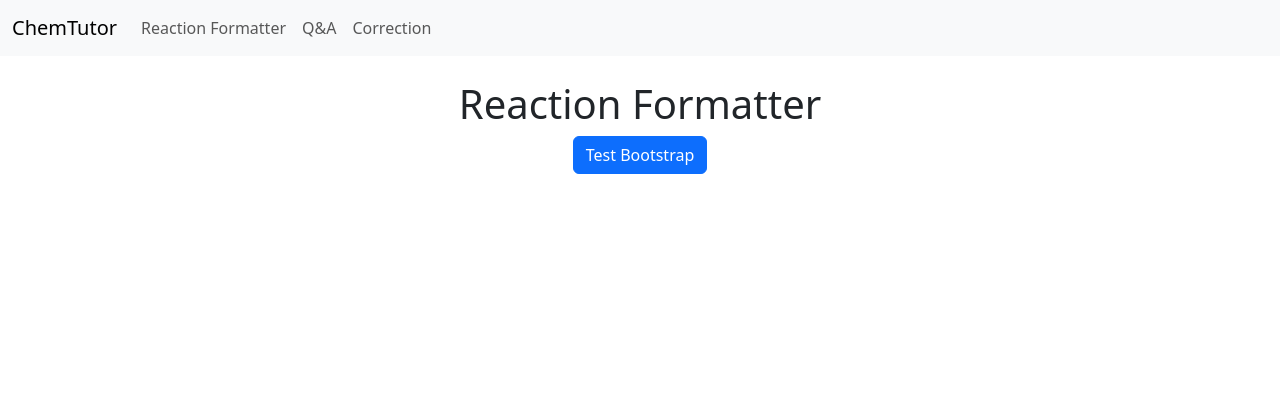
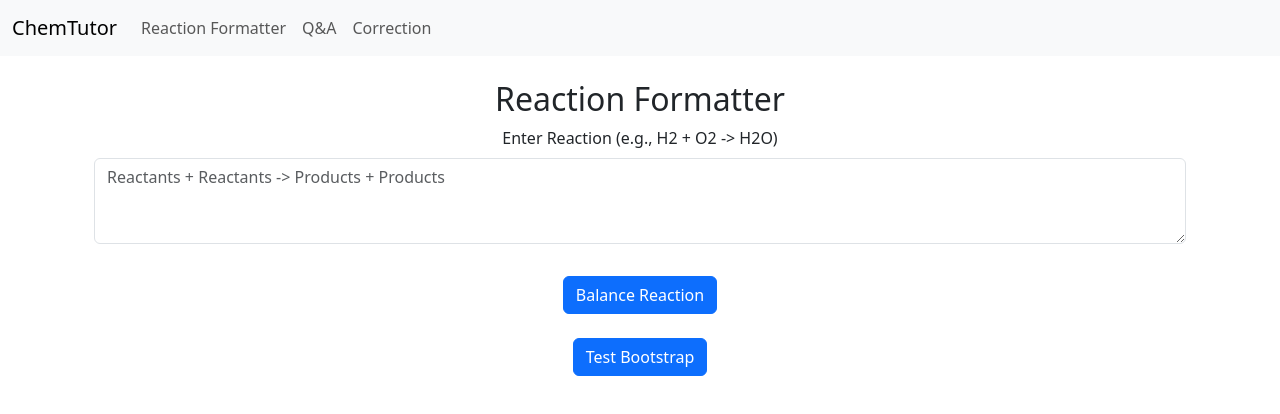
Before and after one commit to AhmedYassineSablaoui/ChemTutor, a React (Create React App) app in the folder frontend/: page /formatter in a window 1280 px wide. Shown: the top 414 px of the page. Built offline with nearby package versions, Linux system fonts and the light colour scheme.

Commit message:
Added output display with formatting  and badges

```diff
--- a/frontend/src/App.js
+++ b/frontend/src/App.js
@@ -5,6 +5,7 @@ import { useEffect, useState } from 'react';
 import { healthCheck } from './api';
 import Navbar from './components/Navbar';
 import FeatureSelector from './components/FeatureSelector';
+import FormatterPage from './pages/FormatterPage';
 
 function About() { return <h1>About ChemTutor</h1>; }
 function Login() { return <h1>Login</h1>; }
@@ -49,7 +50,7 @@ function App() {
           <Route path="/about" element={<About />} />
           <Route path='/login' element={<Login />} />
           <Route path='/register' element={<Register />} />
-          <Route path='/formatter' element={<ReactionFormatter />} />
+          <Route path='/formatter' element={<FormatterPage />} />
           <Route path='/qa' element={<QandA />} />
           <Route path='/correction' element={<Correction />} />
           <Route path='/logout' element={<Logout />} />
--- a/frontend/src/components/ReactionInput.js
+++ b/frontend/src/components/ReactionInput.js
@@ -5,7 +5,30 @@ const ReactionInput = ({ onSubmit }) => {
   const [error, setError] = useState('');
   const [suggestions, setSuggestions] = useState([]);
 
-  const commonCompounds = ['H2O', 'NaCl', 'H2SO4', 'NaOH', 'CO2', 'O2', 'H2']; // Expand later
+const commonCompounds = [
+  // Original List
+  'H2O', 'NaCl', 'H2SO4', 'NaOH', 'CO2', 'O2', 'H2',
+
+  // Common Acids
+  'HCl', 'HNO3', 'H3PO4', 'CH3COOH',
+
+  // Common Bases
+  'KOH', 'Ca(OH)2', 'NH3',
+
+  // Common Salts
+  'KCl', 'AgNO3', 'CuSO4', 'NaHCO3', 'CaCO3', 'KNO3',
+
+  // Simple Organic Compounds
+  'CH4',      // Methane
+  'C2H5OH',   // Ethanol
+  'C3H8',     // Propane
+  'C6H12O6',  // Glucose
+  'C6H6',     // Benzene
+  'CH3OH',    // Methanol
+
+  // Common Gases & Oxides
+  'N2', 'Cl2', 'CO', 'SO2', 'NO2', 'H2O2'
+]; // Expand later
 
   // Handle form submit
   const handleSubmit = (e) => {
--- /dev/null
+++ b/frontend/src/pages/FormatterPage.js
@@ -0,0 +1,63 @@
+import React, { useState } from 'react';
+import ReactionInput from '../components/ReactionInput';
+// import { healthCheck } from '../api';  // keep if you plan to use it later
+
+const FormatterPage = () => {
+  const [result, setResult] = useState(null);
+  const [loading, setLoading] = useState(false);
+
+  // Handle reaction submission
+  const handleSubmit = async (reaction) => {
+    console.log('Submitting:', reaction);
+    setLoading(true);
+
+    try {
+      const response = await fetch('http://localhost:8000/api/reactions/balance/', {
+        method: 'POST',
+        headers: { 'Content-Type': 'application/json' },
+        body: JSON.stringify({ input: reaction }),
+      });
+
+      const data = await response.json();
+      setResult(data);
+    } catch (err) {
+      console.error('Error while balancing reaction:', err);
+    } finally {
+      setLoading(false);
+    }
+  };
+
+  return (
+    <div className="container mt-4">
+      <h2>Reaction Formatter</h2>
+
+      {/* Input form */}
+      <ReactionInput onSubmit={handleSubmit} />
+
+      {/* Loading state */}
+      {loading && <p className="mt-3 text-muted">Processing reaction...</p>}
+
+      {/* Results */}
+      {result && (
+        <div className="card mt-4">
+          <div className="card-body">
+            <h5 className="card-title">Results</h5>
+            <p className="card-text">
+              <strong>Balanced Equation:</strong> <code>{result.balanced}</code>
+            </p>
+            <span className="badge bg-info">{result.type}</span>
+
+            {result.oxidation_states && (
+              <details className="mt-2">
+                <summary>Oxidation States</summary>
+                <pre>{JSON.stringify(result.oxidation_states, null, 2)}</pre>
+              </details>
+            )}
+          </div>
+        </div>
+      )}
+    </div>
+  );
+};
+
+export default FormatterPage;
```
